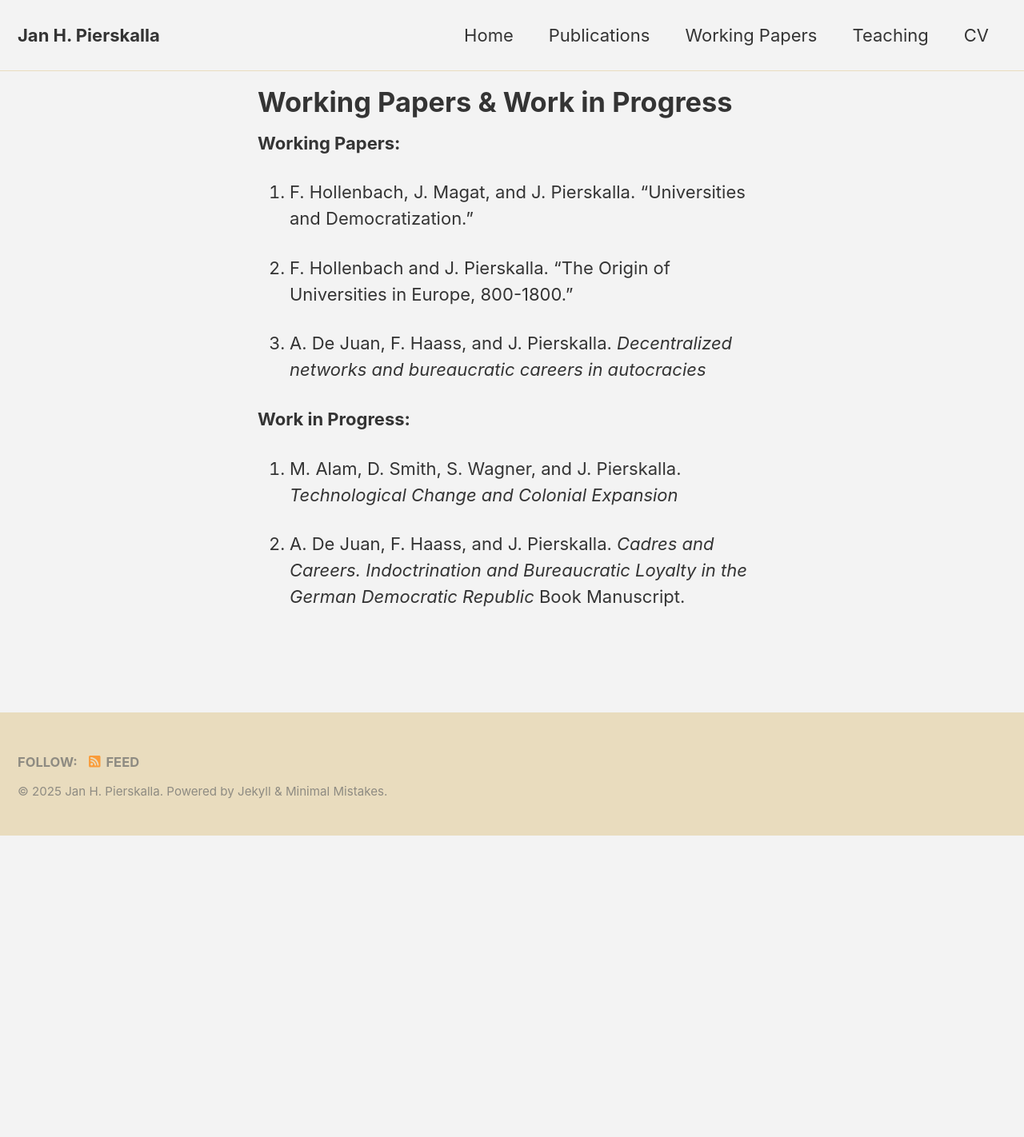
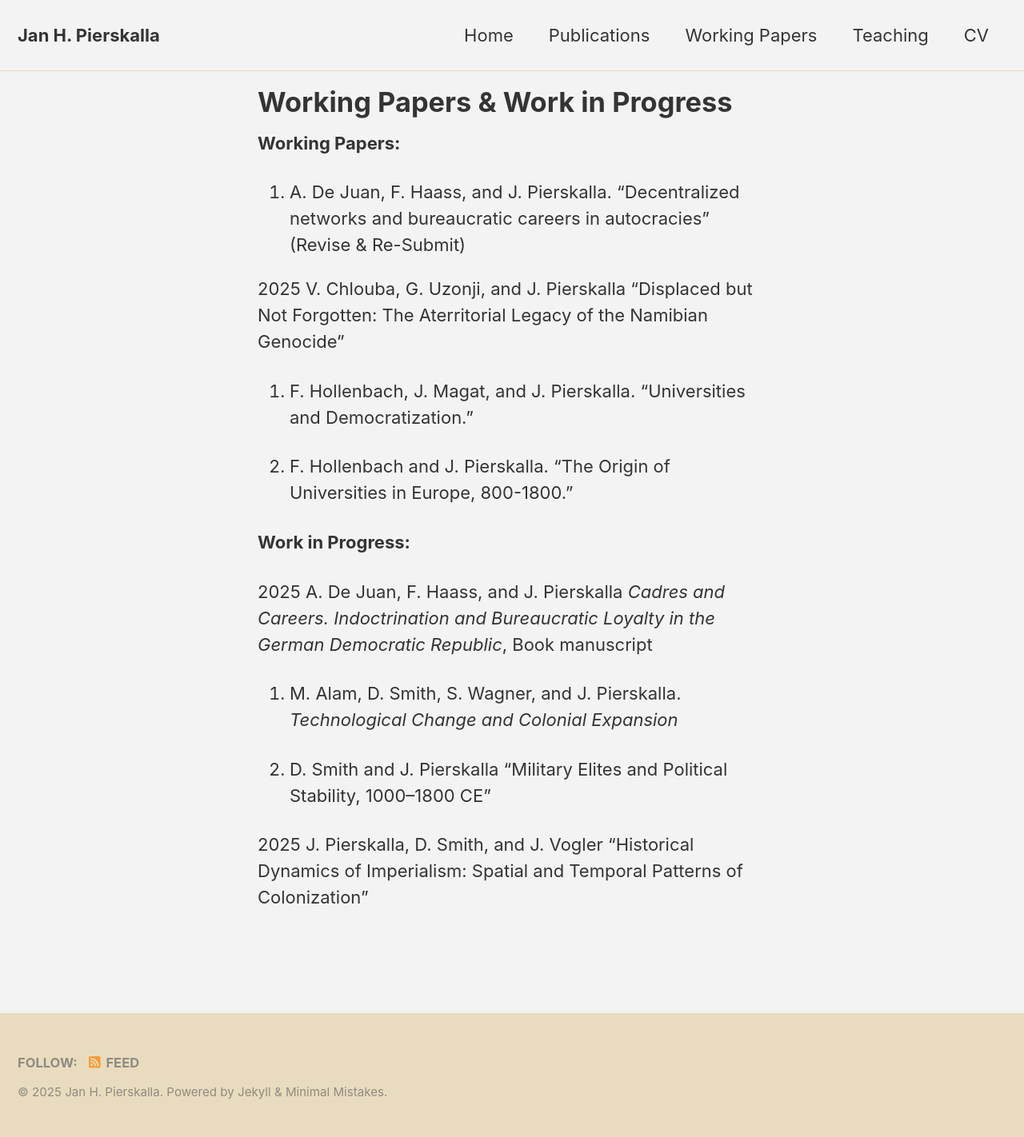
Before and after one commit to jpierskalla/jpierskalla.github.io, a Jekyll site: the page built from pages/workingPapers.md, in a window 1280 px wide. Shown: the whole page at 80% size. Built offline with Jekyll 4.4.1, drawn with Linux system fonts in a browser that asks for light colours; nearby versions of some CDN libraries; before the commit the page ends 1045 px from its top, so only the background shows below that.

Commit message:
Update workingPapers.md

```diff
--- a/pages/workingPapers.md
+++ b/pages/workingPapers.md
@@ -9,13 +9,22 @@ author_profile: false
 __Working Papers:__
 
 
+2025. A. De Juan, F. Haass, and J. Pierskalla. "Decentralized networks and bureaucratic careers in autocracies" (Revise & Re-Submit)
+
+2025 V. Chlouba, G. Uzonji, and J. Pierskalla “Displaced but Not Forgotten: The Aterritorial Legacy of the Namibian Genocide”
+
 2022. F. Hollenbach, J. Magat, and J. Pierskalla. "Universities and Democratization."
 
 2023. F. Hollenbach and J. Pierskalla. "The Origin of Universities in Europe, 800-1800."
 
-2023. A. De Juan, F. Haass, and J. Pierskalla. *Decentralized networks and bureaucratic careers in autocracies*
+
 
 __Work in Progress:__
-2023. M. Alam, D. Smith, S. Wagner, and J. Pierskalla. *Technological Change and Colonial Expansion*
 
-2023. A. De Juan, F. Haass, and J. Pierskalla. *Cadres and Careers. Indoctrination and Bureaucratic Loyalty in the German Democratic Republic* Book Manuscript.
+2025 A. De Juan, F. Haass, and J. Pierskalla *Cadres and Careers. Indoctrination and Bureaucratic Loyalty in the German Democratic Republic*, Book manuscript
+
+2025. M. Alam, D. Smith, S. Wagner, and J. Pierskalla. *Technological Change and Colonial Expansion*
+
+2025. D. Smith and J. Pierskalla “Military Elites and Political Stability, 1000–1800 CE”
+
+2025 J. Pierskalla, D. Smith, and J. Vogler “Historical Dynamics of Imperialism: Spatial and Temporal Patterns of Colonization”
```
